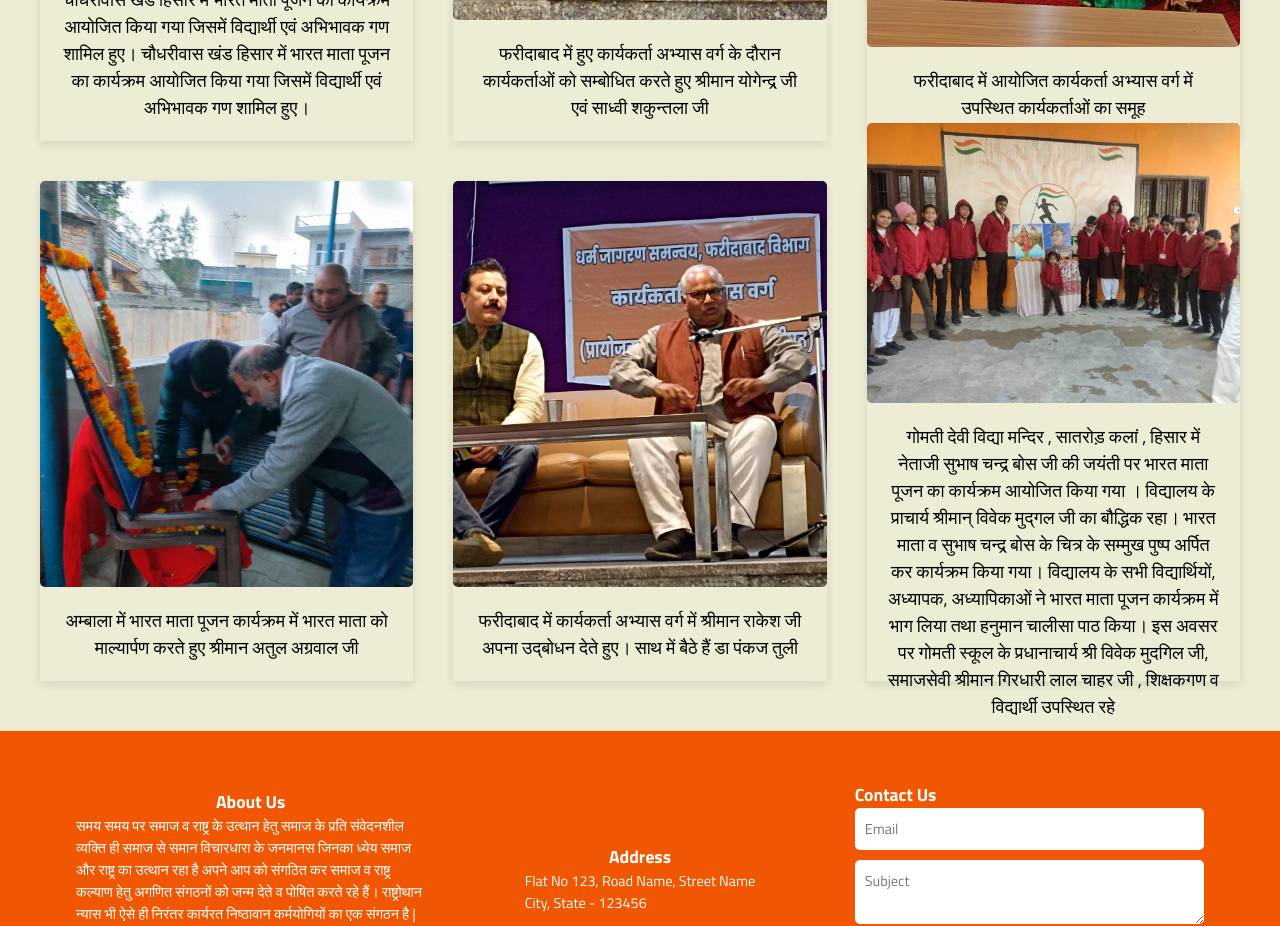
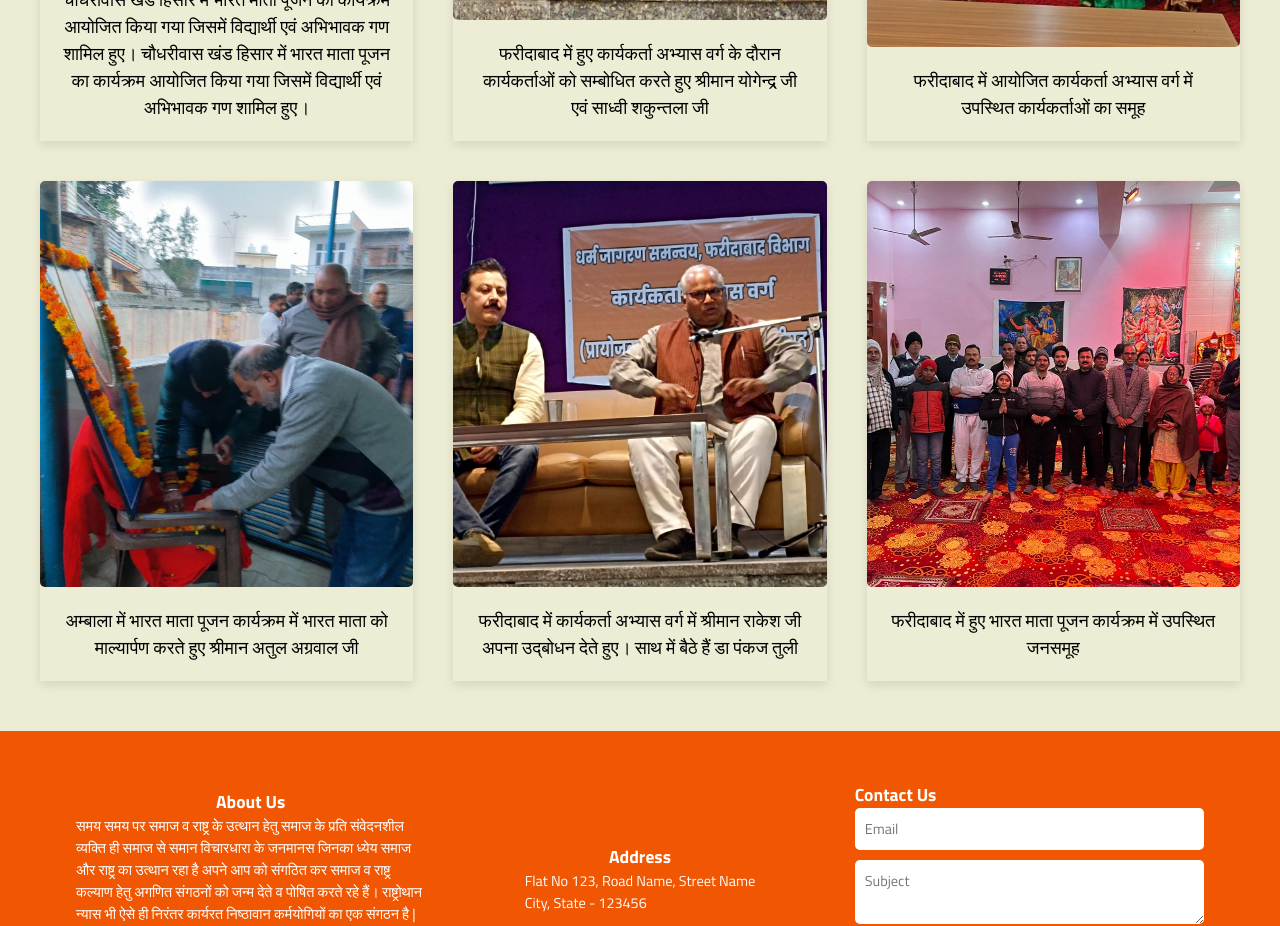
Before and after one commit to Harish321/ngo-client, a React (Create React App) app: page / in a window 1280 px wide. Shown: the part 1400-2326 px from the top of the page. Built offline with nearby package versions, Linux system fonts and the light colour scheme.

Commit message:
img 7 replaced

```diff
--- a/src/components/TrustActivities.js
+++ b/src/components/TrustActivities.js
@@ -5,7 +5,7 @@ import img2 from './activity2.jpeg'
 import img3 from './activity3.jpeg'
 import img4 from './activity4.jpeg'
 import img5 from './activity5.jpeg'
-import img6 from './activity6.jpeg'
+import img7 from './activity7.jpeg'
 
 const TrustActivities = () => {
   return (
@@ -33,9 +33,8 @@ const TrustActivities = () => {
             <p className="trust-activity-card-description">फरीदाबाद में कार्यकर्ता अभ्यास वर्ग में श्रीमान राकेश जी अपना उद्बोधन देते हुए। साथ में बैठे हैं डा पंकज तुली</p>
         </div>
         <div className="trust-activity-card">
-            <img src={img6} alt="Trust Activity 6" />
-            <p className="trust-activity-card-description">गोमती देवी विद्या मन्दिर , सातरोड़ कलां , हिसार में नेताजी सुभाष चन्द्र बोस जी की जयंती पर भारत माता पूजन का कार्यक्रम आयोजित किया गया । विद्यालय के प्राचार्य श्रीमान् विवेक मुद्गल जी का बौद्धिक रहा। भारत माता व सुभाष चन्द्र बोस के चित्र के सम्मुख पुष्प अर्पित कर कार्यक्रम किया गया। विद्यालय के सभी विद्यार्थियों, अध्यापक, अध्यापिकाओं ने भारत माता पूजन कार्यक्रम में भाग लिया तथा हनुमान चालीसा पाठ किया।
-इस अवसर पर गोमती स्कूल के प्रधानाचार्य श्री विवेक मुदगिल जी, समाजसेवी श्रीमान गिरधारी लाल चाहर जी , शिक्षकगण व विद्यार्थी उपस्थित रहे</p>
+            <img src={img7} alt="Trust Activity 6" />
+            <p className="trust-activity-card-description">फरीदाबाद में हुए भारत माता पूजन कार्यक्रम में उपस्थित जनसमूह</p>
         </div>
       </div>
     </div>
```
Also changed, not shown: src/components/activity7.jpeg (added).
